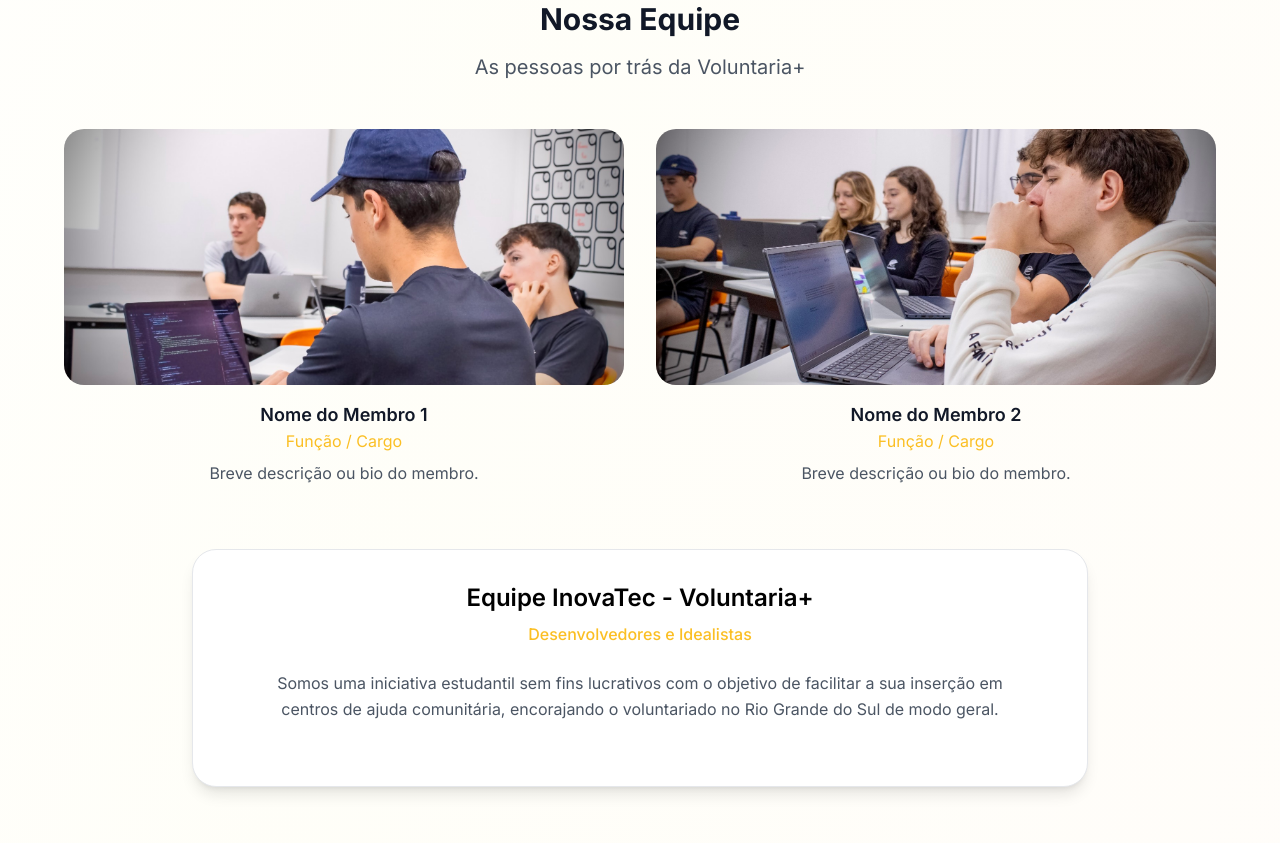
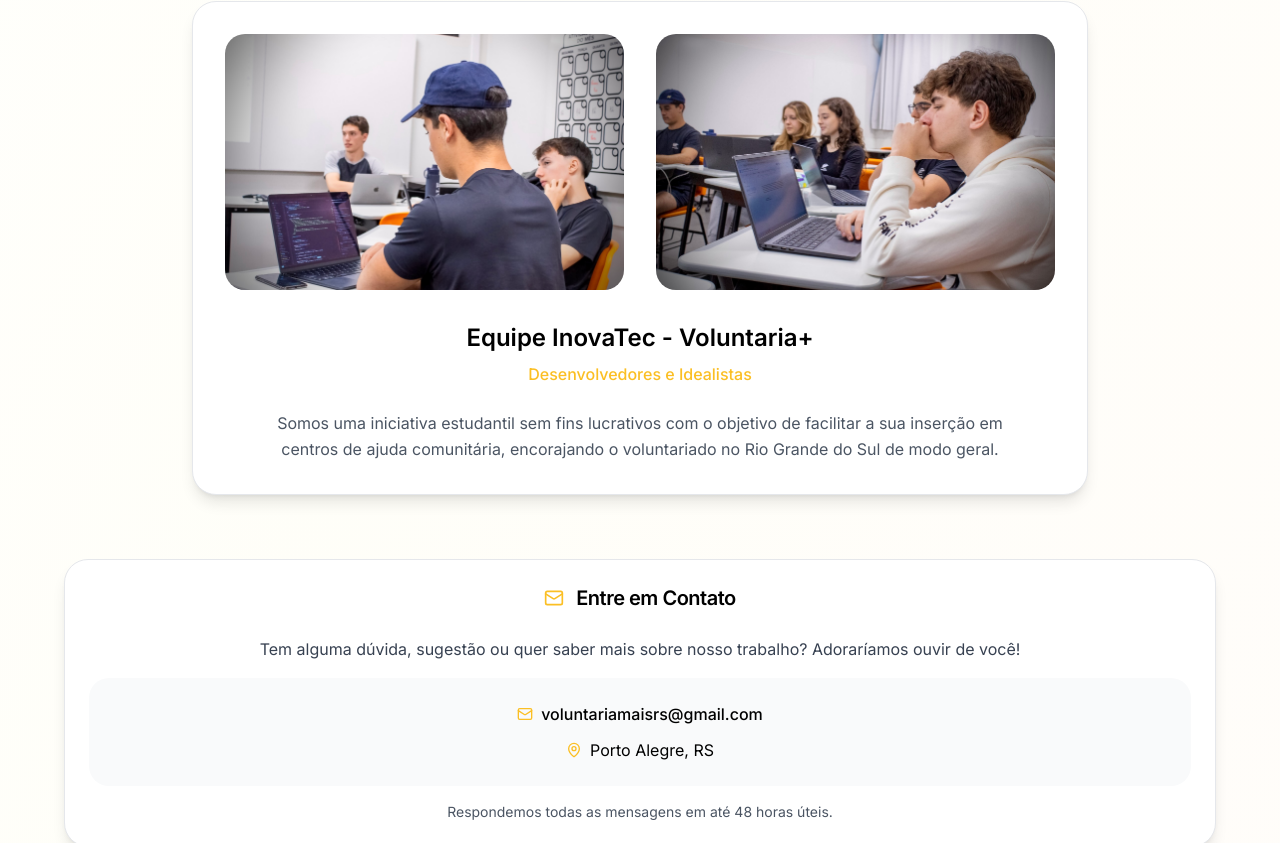
Before and after one commit to inovatecteam/vmaisv2, a Next.js app: page /sobre in a window 1280 px wide. Shown: the part 1960-2803 px from the top of the page. Built offline with nearby package versions, Linux system fonts and the light colour scheme; no server answers.

Commit message:
Updated page.tsx

```diff
--- a/app/sobre/page.tsx
+++ b/app/sobre/page.tsx
@@ -192,15 +192,12 @@ export default function SobrePage() {
 
           {/* Team */}
          <div className="mb-16">
-  <div className="text-center mb-12">
-    <h2 className="text-3xl font-bold mb-4">Nossa Equipe</h2>
-    <p className="text-xl text-gray-600">As pessoas por trás da Voluntaria+</p>
-  </div>
-
-  <div className="grid md:grid-cols-2 gap-8 mt-12">
-    {/* Membro 1 */}
-    <div className="text-center">
-      <div className="relative w-full h-64 bg-gray-100 rounded-xl overflow-hidden mb-4 group">
+  <div className="max-w-4xl mx-auto">
+    <Card className="rounded-2xl shadow-lg">
+      <CardContent className="p-8">
+        {/* Fotos lado a lado */}
+        <div className="grid md:grid-cols-2 gap-8 mb-8">
+          <div className="relative w-full h-64 bg-gray-100 rounded-xl overflow-hidden group">
             <img
               src="/images/team/inovatec-team-1.jpg"
               alt="Equipe InovaTec - Foto 1"
@@ -212,19 +209,11 @@ export default function SobrePage() {
               }}
             />
             <div className="hidden w-full h-full bg-primary/10 rounded-xl flex items-center justify-center">
-          {/* Placeholder ou ícone aqui */}
+              {/* Placeholder */}
             </div>
           </div>
-      <h3 className="text-lg font-semibold">Nome do Membro 1</h3>
-      <p className="text-primary">Função / Cargo</p>
-      <p className="text-gray-600 mt-2">
-        Breve descrição ou bio do membro.
-      </p>
-    </div>
 
-    {/* Membro 2 */}
-    <div className="text-center">
-      <div className="relative w-full h-64 bg-gray-100 rounded-xl overflow-hidden mb-4 group">
+          <div className="relative w-full h-64 bg-gray-100 rounded-xl overflow-hidden group">
             <img
               src="/images/team/inovatec-team-2.jpg"
               alt="Equipe InovaTec - Foto 2"
@@ -236,22 +225,13 @@ export default function SobrePage() {
               }}
             />
             <div className="hidden w-full h-full bg-primary/10 rounded-xl flex items-center justify-center">
-          {/* Placeholder ou ícone aqui */}
+              {/* Placeholder */}
             </div>
-      </div>
-      <h3 className="text-lg font-semibold">Nome do Membro 2</h3>
-      <p className="text-primary">Função / Cargo</p>
-      <p className="text-gray-600 mt-2">
-        Breve descrição ou bio do membro.
-      </p>
           </div>
         </div>
 
-  {/* Card geral */}
-  <div className="max-w-4xl mx-auto mt-16">
-    <Card className="rounded-2xl shadow-lg">
-      <CardContent className="p-8">
-        <div className="text-center mb-8">
+        {/* Texto */}
+        <div className="text-center">
           <h3 className="text-2xl font-semibold mb-2">Equipe InovaTec - Voluntaria+</h3>
           <p className="text-primary font-medium mb-6">Desenvolvedores e Idealistas</p>
           <p className="text-gray-600 leading-relaxed max-w-3xl mx-auto">
@@ -262,6 +242,7 @@ export default function SobrePage() {
     </Card>
   </div>
 </div>
+
 
           {/* Contact Information */}
           <Card className="rounded-2xl shadow-lg">
```
Lines whose indentation alone changed are shown as unchanged.
